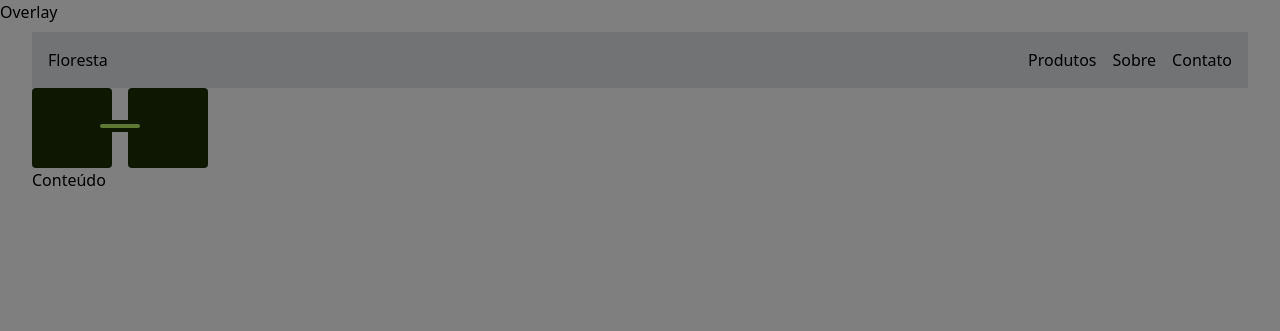
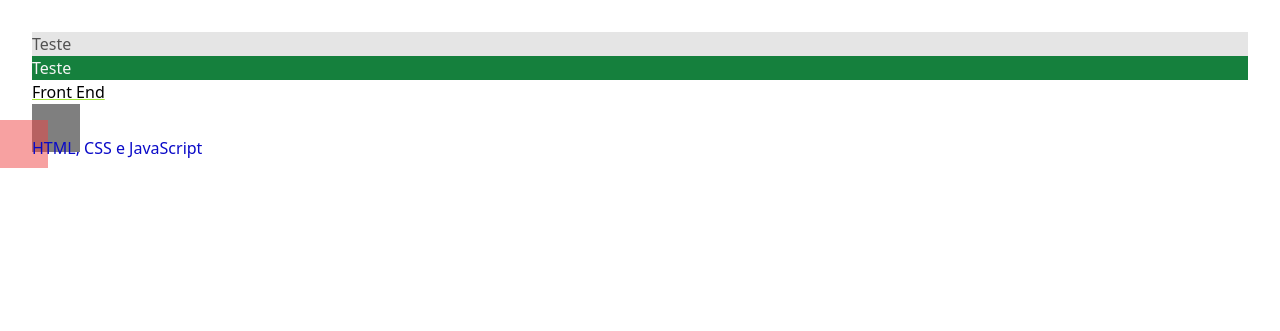
Before and after one commit to DavidGBbr/tailwind, a website: page src/index.html in a window 1280 px wide. Drawn offline with Linux system fonts and the light colour scheme.

Commit message:
feat: cores

```diff
--- a/src/index.html
+++ b/src/index.html
@@ -7,25 +7,11 @@
     <link rel="stylesheet" href="./output.css" />
   </head>
   <body class="m-8">
-    <nav class="flex justify-between bg-gray-200 p-4 sticky top-0">
-      <a href="/">Floresta</a>
-      <ul class="flex gap-4">
-        <li><a href="/">Produtos</a></li>
-        <li><a href="/">Sobre</a></li>
-        <li><a href="/">Contato</a></li>
-      </ul>
-    </nav>
-
-    <div class="flex gap-4">
-      <div class="bg-lime-950 h-20 w-20 rounded relative">
-        <div
-          class="bg-lime-300 border-4 border-lime-950 h-3 w-12 rounded-full absolute top-8 -right-8 z-10"
-        ></div>
-      </div>
-      <div class="bg-lime-950 h-20 w-20 rounded relative"></div>
-    </div>
-
-    <div class="size-40">Conteúdo</div>
-    <div class="absolute inset-0 bg-black/50 z-50">Overlay</div>
+    <div class="bg-neutral-200 text-neutral-600">Teste</div>
+    <div class="bg-green-700 text-neutral-100">Teste</div>
+    <a href="/" class="underline decoration-lime-400">Front End</a>
+    <div class="size-12 bg-black/50"></div>
+    <div class="size-12 bg-red-500/50 -m-8"></div>
+    <div class="text-[rgb(10_10_200)]">HTML, CSS e JavaScript</div>
   </body>
 </html>
```
Also changed, not shown: src/output.css.
